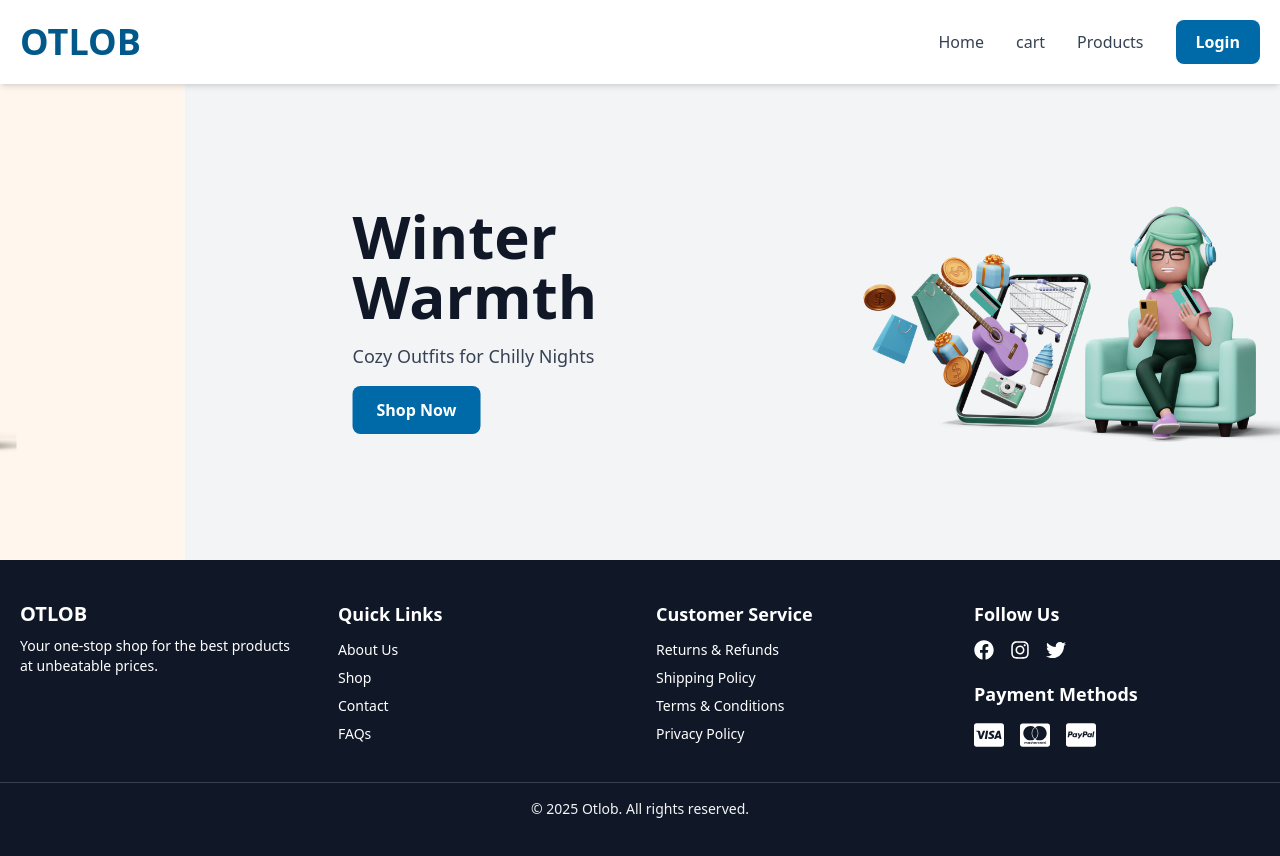
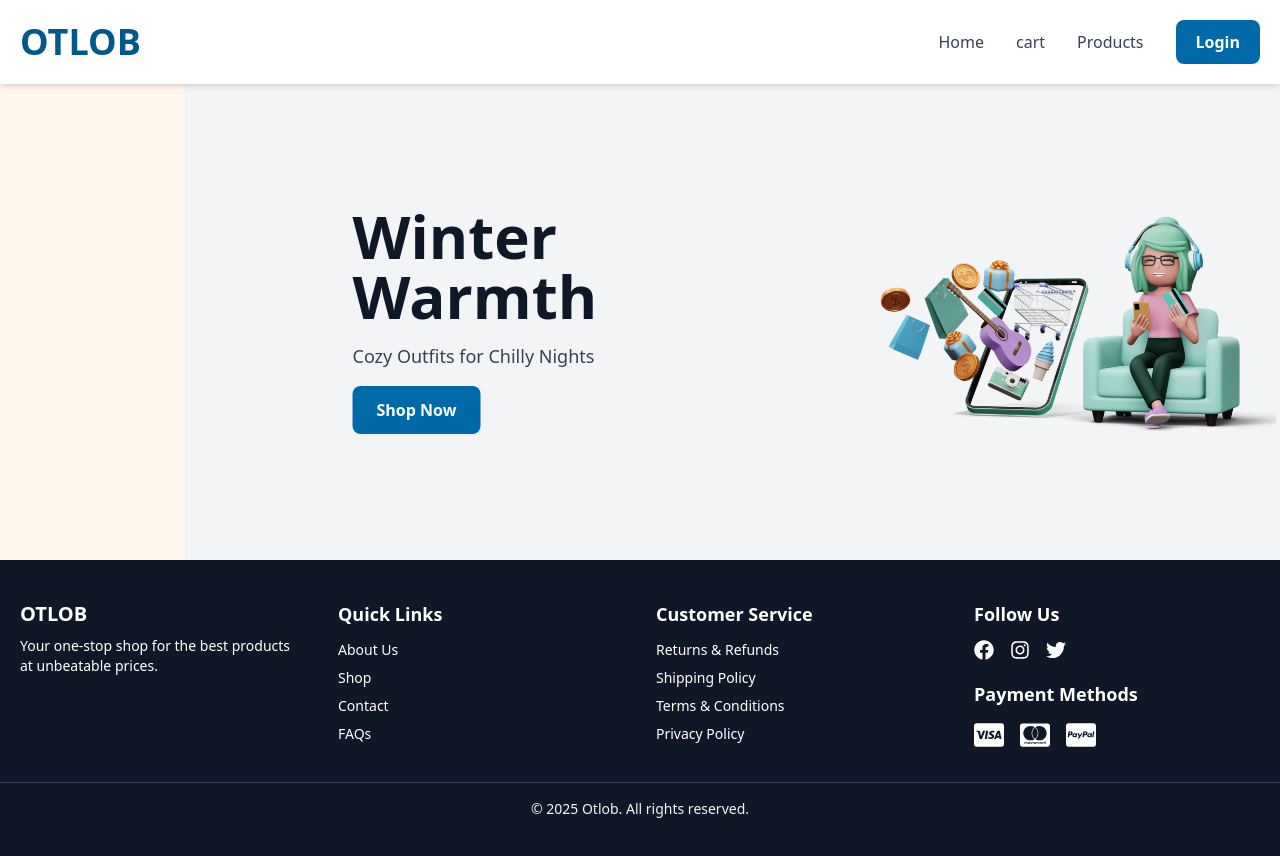
Before and after one commit to polamounir/otlob, a React (Vite) app: page / in a window 1280 px wide. Shown: the top 856 px of the page. Built offline with nearby package versions, Linux system fonts and the light colour scheme.

Commit message:
improve landSlider

```diff
--- a/src/components/home/LandSlider.tsx
+++ b/src/components/home/LandSlider.tsx
@@ -59,7 +59,7 @@ const settings = {
     <div className="slider-container" role="region" aria-label="Promotional Slider">
       <Slider {...settings}>
         {slidesData.map((slide, index) => (
-          <div key={index} className="slider-item h-[60dvh]" tabIndex={-1} aria-hidden="true">
+          <div key={index} className="slider-item h-[60dvh]" tabIndex={-1} aria-hidden="false">
             <div className={`w-full h-full ${slide.backgroundColor}`}>
               <div className="flex flex-col md:flex-row justify-center items-center h-full w-full md:w-[80%] p-10 mx-auto gap-10">
 
@@ -73,7 +73,7 @@ const settings = {
                   </p>
                   <button
                     className="bg-sky-700 hover:bg-sky-600 text-white font-semibold py-3 px-6 rounded-lg transition duration-200 focus:outline-none focus:ring-2 focus:ring-blue-400"
-                    aria-label={`Shop Now for ${slide.title}`}
+                    aria-label={`Shop Now`}
                   >
                     Shop Now
                   </button>
@@ -88,7 +88,7 @@ const settings = {
                     height="600"
                     loading={index === 0 ? "eager" : "lazy"}
                     fetchPriority={index === 0 ? "high" : "auto"}
-                    className="w-auto h-auto max-w-full max-h-[50vh] object-cover "
+                    className="w-auto h-auto max-w-full max-h-[30vh] min-h-[175px] object-cover "
                   />
                 </div>
               </div>
```
